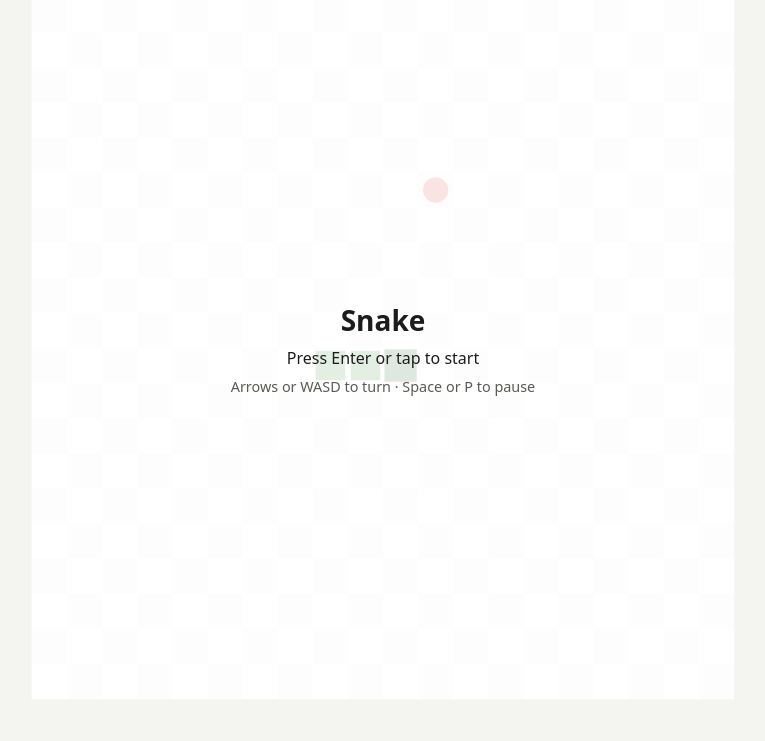
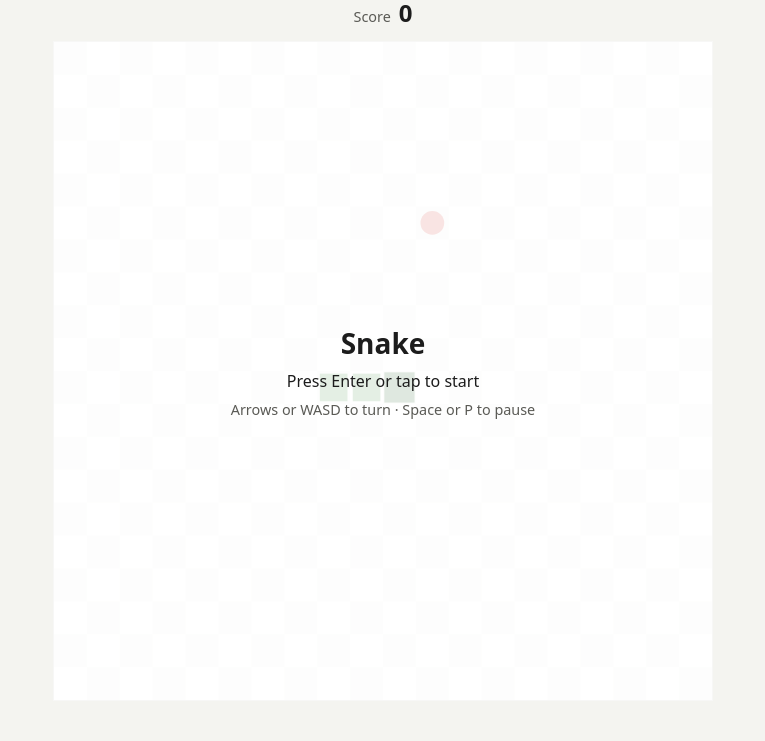
Before and after one commit to v8integra/Snake-with-Power-Ups, a website built with Vite: page index.html in a window 1280 px wide. Shown: the part 59-800 px from the top of the page, without its empty margins (257-1022 px from the left). Built offline with nearby package versions, Linux system fonts and the light colour scheme.

Commit message:
starting files and base game files

```diff
--- a/index.html
+++ b/index.html
@@ -9,6 +9,10 @@
   <body>
     <main class="app">
       <h1>Snake With Power-Ups</h1>
+      <div class="hud">
+        <span class="hud-label">Score</span>
+        <span id="score" class="hud-value">0</span>
+      </div>
       <div class="board-wrap">
         <canvas id="board" aria-label="Snake game board"></canvas>
         <div id="overlay" class="overlay" hidden></div>
--- a/src/game/index.ts
+++ b/src/game/index.ts
@@ -5,3 +5,5 @@ export { createInitialState } from './state'
 export { queueTurn } from './turns'
 export { startGame, togglePause } from './status'
 export { step, FOOD_POINTS } from './step'
+export { movesPerSecond, MAX_SPEED } from './speed'
+export { WALL_LAYOUT, WALLS_AT_SCORE } from './walls'
--- /dev/null
+++ b/src/game/speed.ts
@@ -0,0 +1,12 @@
+import type { GameState } from './types'
+
+export const BASE_SPEED = 7 // moves per second
+export const SPEED_STEP = 0.5
+export const FOOD_PER_SPEED_STEP = 5
+export const MAX_SPEED = 14
+
+/** Moves per second: +0.5 every 5 food, capped at 14. Effects (slice 5) will multiply this. */
+export function movesPerSecond(state: Pick<GameState, 'foodEaten'>): number {
+  const steps = Math.floor(state.foodEaten / FOOD_PER_SPEED_STEP)
+  return Math.min(MAX_SPEED, BASE_SPEED + steps * SPEED_STEP)
+}
--- a/src/game/step.ts
+++ b/src/game/step.ts
@@ -1,5 +1,6 @@
 import { containsPoint, isInside, movePoint, randomFreeCell, samePoint } from './grid'
 import type { GameState, Point, Rng } from './types'
+import { placeWalls } from './walls'
 
 export const FOOD_POINTS = 10
 
@@ -38,5 +39,8 @@ export function step(state: GameState, rng: Rng): GameState {
     next = food ? { ...next, food } : { ...next, status: 'won' }
   }
 
+  // Walls come in on the tick the score first reaches 100, and blocked cells fill in later ticks.
+  if (next.status === 'playing') next = placeWalls(next)
+
   return next
 }
--- /dev/null
+++ b/src/game/walls.ts
@@ -0,0 +1,36 @@
+import { containsPoint } from './grid'
+import type { GameState, Point } from './types'
+
+export const WALLS_AT_SCORE = 100
+
+/** Builds an L-shaped bracket: a 5-cell arm along x and a 3-cell arm along y from the same corner. */
+function bracket(cornerX: number, cornerY: number, dx: 1 | -1, dy: 1 | -1): Point[] {
+  const cells: Point[] = []
+  for (let i = 0; i < 5; i++) cells.push({ x: cornerX + i * dx, y: cornerY })
+  for (let i = 1; i < 4; i++) cells.push({ x: cornerX, y: cornerY + i * dy })
+  return cells
+}
+
+/**
+ * The one fixed layout: four L-shaped brackets, one toward each corner.
+ * The center (where the snake starts) and the outer two lanes stay open.
+ */
+export const WALL_LAYOUT: readonly Point[] = [
+  ...bracket(3, 3, 1, 1), // top-left
+  ...bracket(16, 3, -1, 1), // top-right
+  ...bracket(3, 16, 1, -1), // bottom-left
+  ...bracket(16, 16, -1, -1), // bottom-right
+]
+
+/**
+ * Once the score has reached 100, adds every layout cell that isn't a wall yet,
+ * unless the snake, the food or a power-up is on it. Blocked cells wait for a later tick.
+ * Score never goes down, so "score >= 100" is all the state this needs.
+ */
+export function placeWalls(state: GameState): GameState {
+  if (state.score < WALLS_AT_SCORE || state.walls.length >= WALL_LAYOUT.length) return state
+
+  const blocked = [...state.snake, state.food, ...(state.powerUp ? [state.powerUp.at] : [])]
+  const added = WALL_LAYOUT.filter((p) => !containsPoint(state.walls, p) && !containsPoint(blocked, p))
+  return added.length === 0 ? state : { ...state, walls: [...state.walls, ...added] }
+}
--- a/src/main.ts
+++ b/src/main.ts
@@ -2,6 +2,7 @@ import './style.css'
 import {
   createInitialState,
   createRng,
+  movesPerSecond,
   queueTurn,
   startGame,
   step,
@@ -13,9 +14,6 @@ import { consumeTime } from './loop'
 import { createOverlay } from './overlay'
 import { drawGame, fitCanvas, readPalette } from './render'
 
-/** Moves per second. Fixed for now; the speed-up arrives in slice 4. */
-const MOVES_PER_SECOND = 7
-
 function must<T>(value: T | null, what: string): T {
   if (value === null) throw new Error(`Missing ${what}`)
   return value
@@ -23,6 +21,7 @@ function must<T>(value: T | null, what: string): T {
 
 const canvas = must(document.querySelector<HTMLCanvasElement>('#board'), '#board')
 const overlayEl = must(document.querySelector<HTMLElement>('#overlay'), '#overlay')
+const scoreEl = must(document.querySelector<HTMLElement>('#score'), '#score')
 const ctx = must(canvas.getContext('2d'), '2D canvas support')
 const palette = readPalette(canvas)
 
@@ -42,6 +41,8 @@ function setState(next: GameState): void {
   if (next.status !== state.status) accMs = 0 // a fresh start or resume never "catches up"
   state = next
   updateOverlay(state)
+  const score = String(state.score)
+  if (scoreEl.textContent !== score) scoreEl.textContent = score
 }
 
 /** A fresh game that starts straight away. */
@@ -65,7 +66,8 @@ function frame(now: number): void {
   lastFrame = now
 
   if (state.status === 'playing') {
-    const clock = consumeTime(accMs, elapsed, 1000 / MOVES_PER_SECOND)
+    // The speed is read before this frame's ticks; a speed-up starts on the next frame.
+    const clock = consumeTime(accMs, elapsed, 1000 / movesPerSecond(state))
     let next = state
     for (let i = 0; i < clock.ticks && next.status === 'playing'; i++) next = step(next, rng)
     setState(next)
@@ -77,5 +79,5 @@ function frame(now: number): void {
   requestAnimationFrame(frame)
 }
 
-updateOverlay(state)
+setState(state)
 requestAnimationFrame(frame)
--- a/src/style.css
+++ b/src/style.css
@@ -43,10 +43,27 @@ h1 {
   font-size: 1.25rem;
 }
 
+.hud {
+  display: flex;
+  align-items: baseline;
+  gap: 8px;
+}
+
+.hud-label {
+  color: var(--muted);
+  font-size: 0.9rem;
+}
+
+.hud-value {
+  font-size: 1.5rem;
+  font-weight: 700;
+  font-variant-numeric: tabular-nums;
+}
+
 /* The board is as large as fits the screen, and always square. */
 .board-wrap {
   position: relative;
-  width: min(100vw - 32px, 100vh - 96px);
+  width: min(100vw - 32px, 100vh - 140px);
   aspect-ratio: 1;
 }
 
```
Also changed, not shown: src/game/speed.test.ts (added, +29 -0 lines), src/game/walls.test.ts (added, +87 -0 lines).
